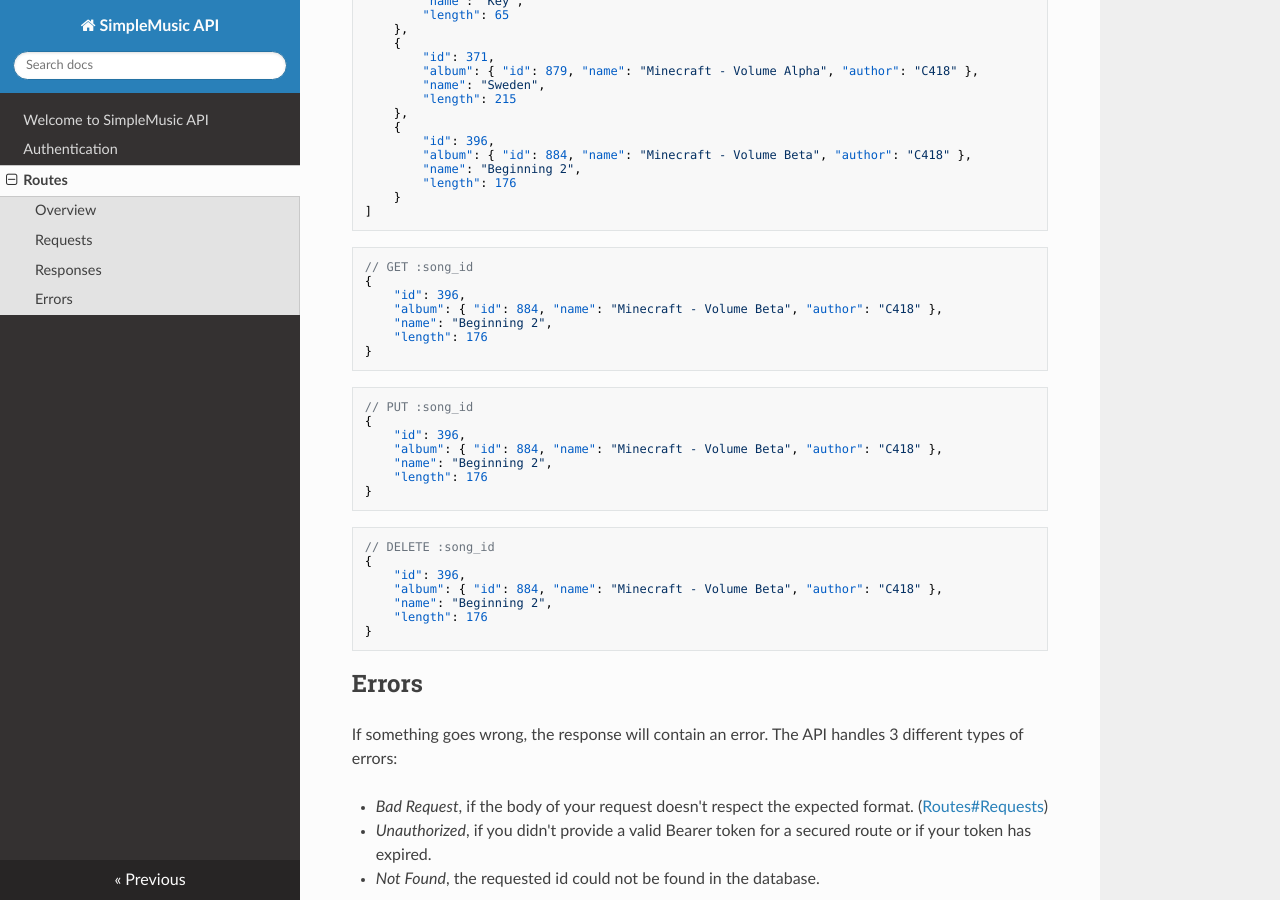
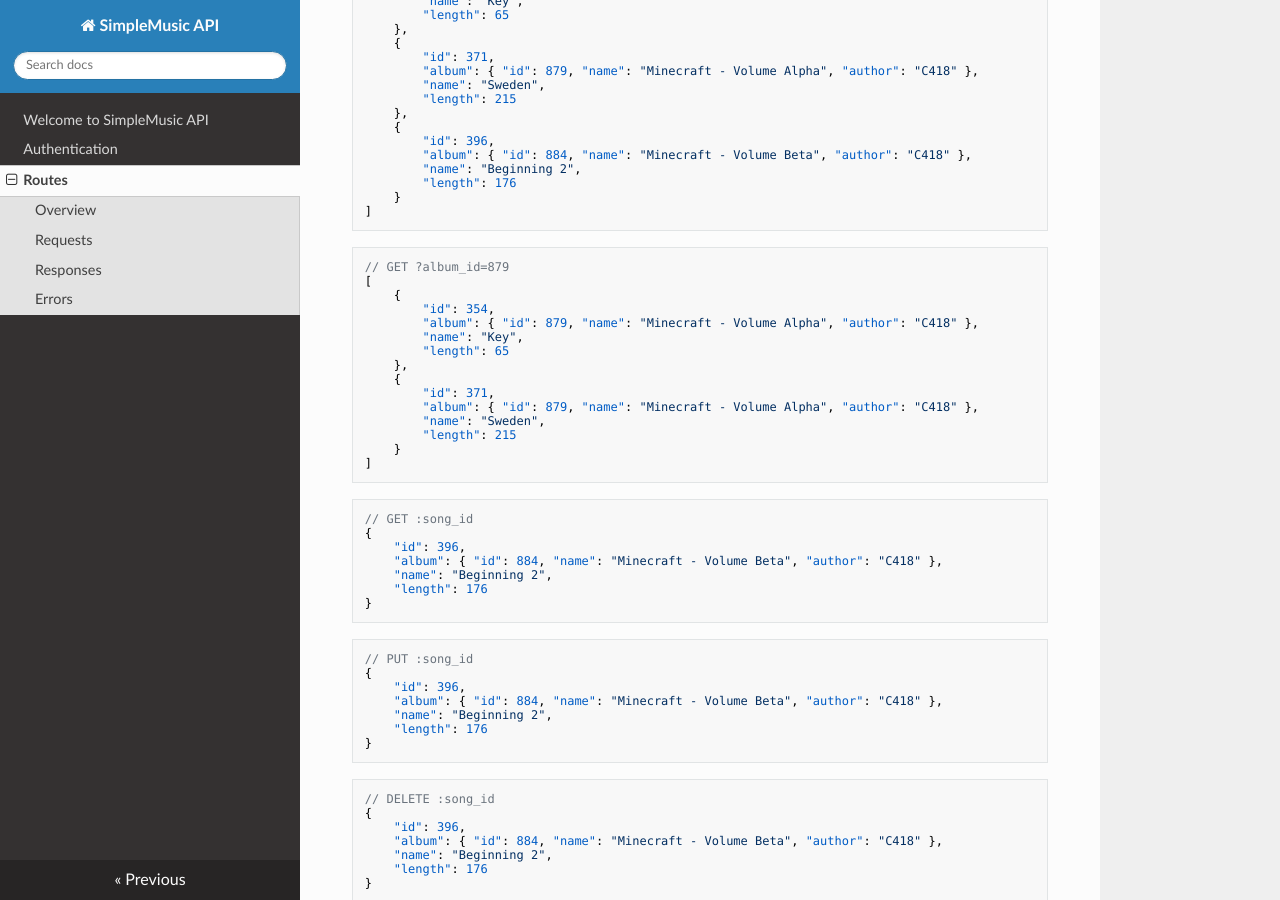
Before and after one commit to CastelJeremy/simple-music-api, an MkDocs documentation site: the page built from docs/routes.md, in a window 1280 px wide and 900 px high, scrolled down 2810 px. Built offline with MkDocs 1.6.1, drawn with Linux system fonts in a browser that asks for light colours; nearby versions of some CDN libraries.

Commit message:
feat: docs songs filter by album_id

````diff
--- a/docs/routes.md
+++ b/docs/routes.md
@@ -163,6 +163,24 @@ The following list displays examples of response.
 ```
 
 ```json
+// GET ?album_id=879
+[
+    {
+        "id": 354,
+        "album": { "id": 879, "name": "Minecraft - Volume Alpha", "author": "C418" },
+        "name": "Key",
+        "length": 65
+    },
+    {
+        "id": 371,
+        "album": { "id": 879, "name": "Minecraft - Volume Alpha", "author": "C418" },
+        "name": "Sweden",
+        "length": 215
+    }
+]
+```
+
+```json
 // GET :song_id
 {
     "id": 396,
````
